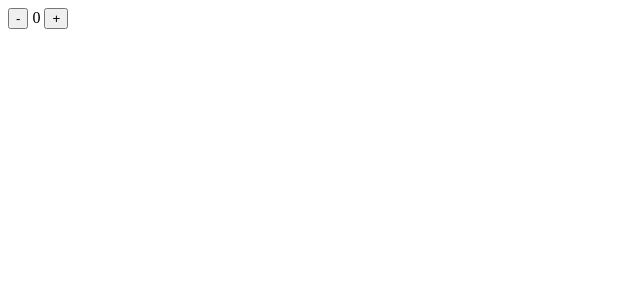
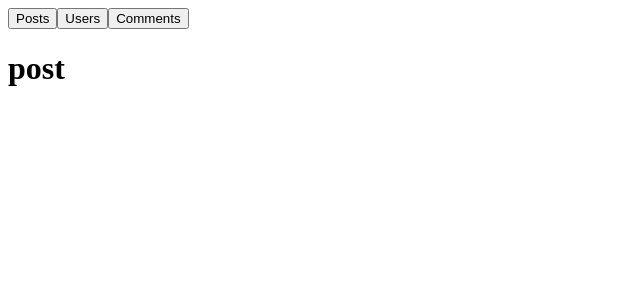
Before and after one commit to Sicelo-Mzingisi-Mduna/React---Tutorial, a React (Create React App) app in the folder static_react-app/: page / in a window 1280 px wide. Shown: the top 300 px of the page, without its empty margins (0-640 px from the left). Built offline with nearby package versions, Linux system fonts and the light colour scheme.

Commit message:
used the {useState} hook to create a radio button(resource type)

```diff
--- a/static_react-app/src/App.js
+++ b/static_react-app/src/App.js
@@ -5,24 +5,22 @@
 
 function App() {
 
-  const [count, setCount] = useState(0)
 
-  function decrementCount(){
+  const [resourceType, setResourceType] = useState("post");
 
-    setCount(prev_count => prev_count - 1)
-  }
-
-  function incrementCount(){
-
-    setCount(prev_count => prev_count + 1)
-  }
   return(
 
     <>
 
-      <button onClick = {decrementCount}> - </button>
-      <span> {count} </span>
-      <button onClick = {incrementCount}> + </button>
+      <div>
+      <button onClick = {() => setResourceType("Posts")}> Posts </button>
+      <button onClick = {() => setResourceType("Users")}> Users </button>
+      <button onClick = {() => setResourceType("Comments")}> Comments </button>
+      </div>
+
+      <h1> {resourceType} </h1>
+
+
 
 
     </>
```
